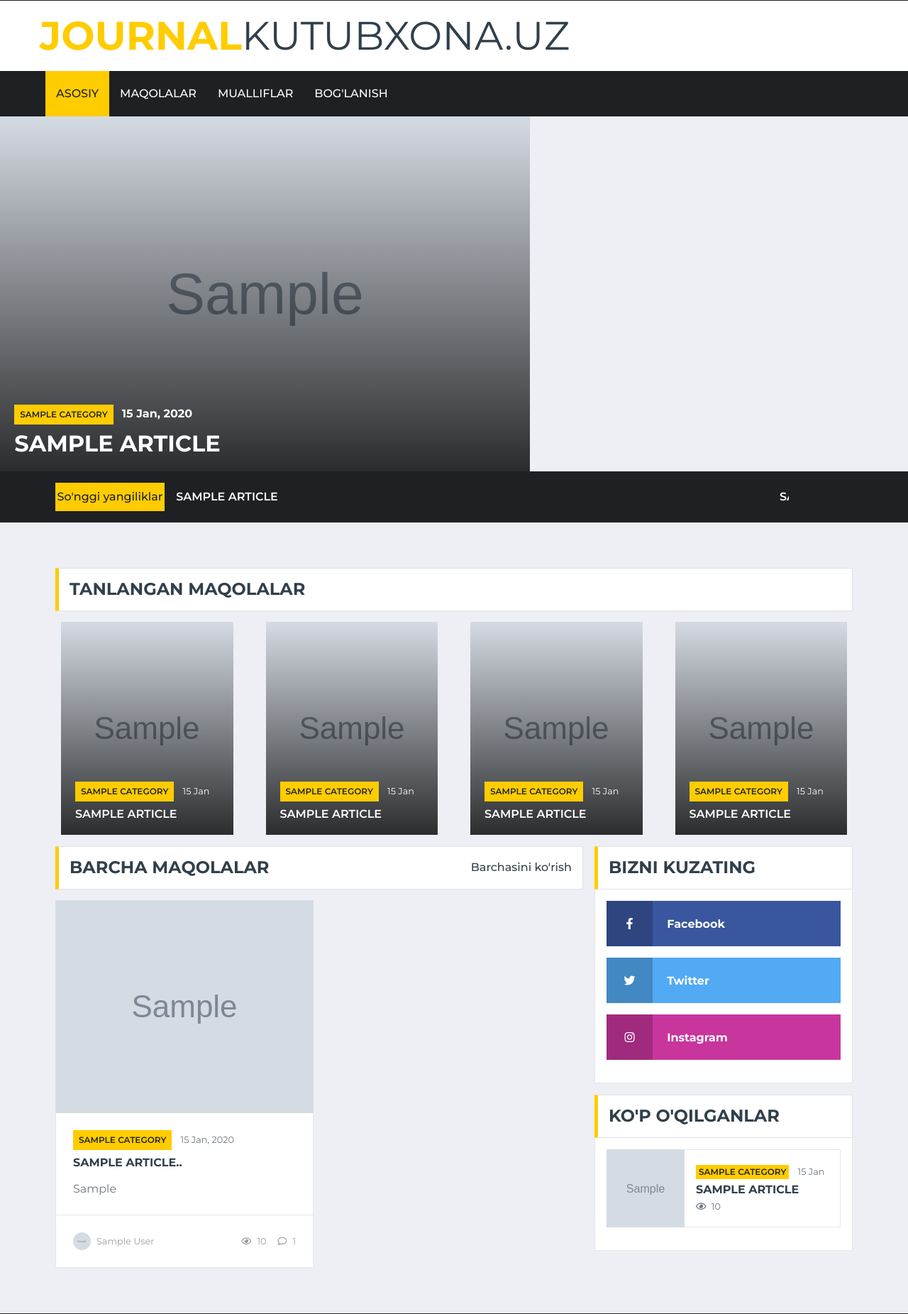
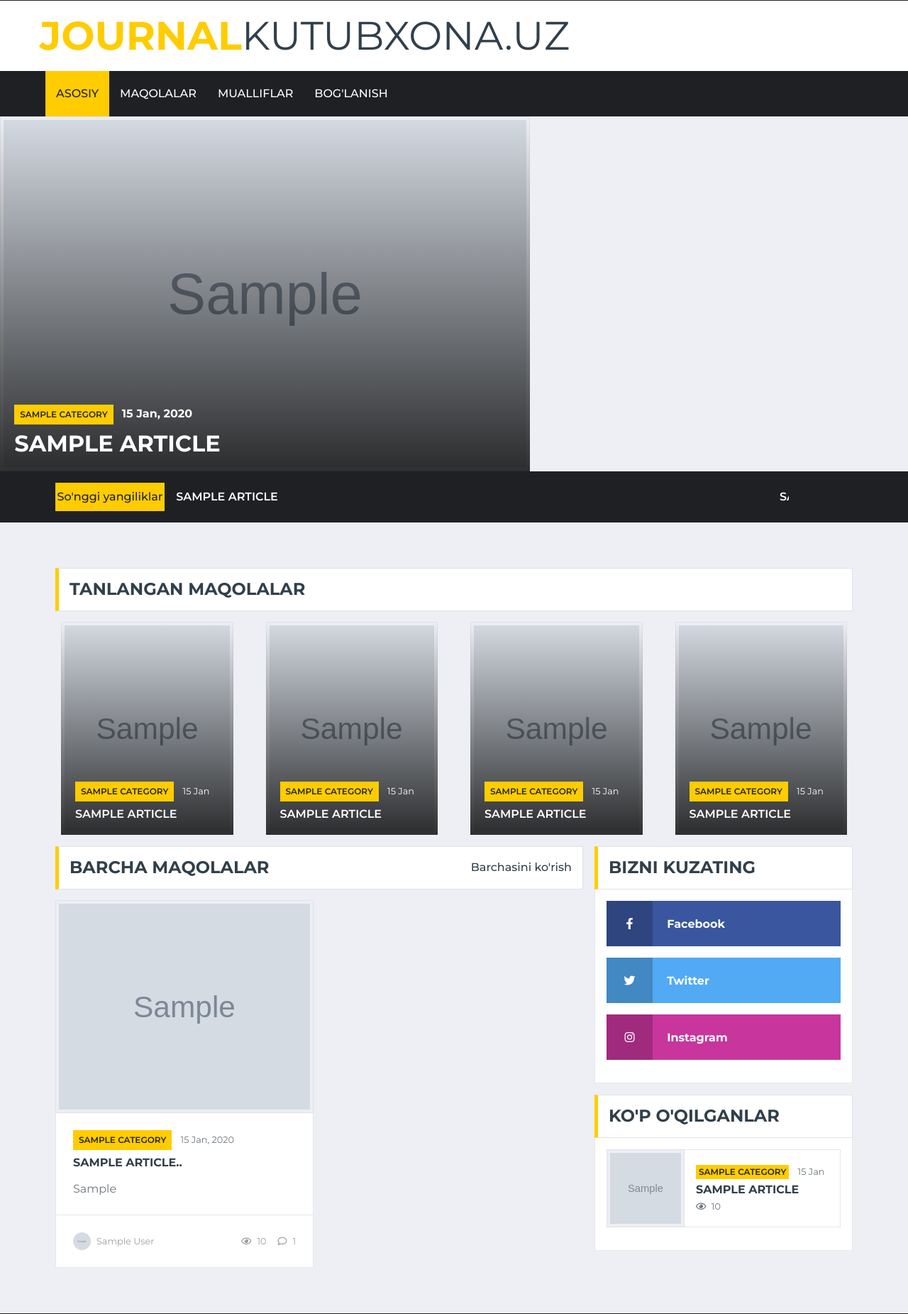
Before and after one commit to sodiqdevpython/journalkutubxona.uz, a Django app: page / in a window 1280 px wide. Shown: the part 39-1890 px from the top of the page at 71% size. Run offline with Django 4.2, Linux system fonts and the light colour scheme; tables that the repository leaves empty hold one stand-in row (values such as "Sample post"); grey boxes marked "Sample" are stand-in pictures; some libraries are stand-ins or nearby versions.

Commit message:
img-thubmnail

```diff
--- a/templates/index.html
+++ b/templates/index.html
@@ -67,9 +67,9 @@
                 {% for article in slider_articles %}
                 <div class="position-relative overflow-hidden h-500 img-zoom-container">
                     {% if article.cover_image %}
-                        <img class="img-fluid" src="{{ article.cover_image.url }}">
+                        <img class="img-thumbnail" src="{{ article.cover_image.url }}">
                     {% else %}
-                        <img class="img-fluid" src="{% static 'img/default-cover.jpg' %}">
+                        <img class="img-thumbnail" src="{% static 'img/default-cover.jpg' %}">
                     {% endif %}
                     <div class="overlay-gradient">
                         <div class="mb-2">
@@ -97,9 +97,9 @@
                 <div class="col-md-6 px-0">
                     <div class="position-relative overflow-hidden h-250 img-zoom-container" style="border: 1px solid rgba(255,255,255,0.1);">
                         {% if article.cover_image %}
-                            <img class="img-fluid" src="{{ article.cover_image.url }}">
+                            <img class="img-thumbnail" src="{{ article.cover_image.url }}">
                         {% else %}
-                            <img class="img-fluid" src="{% static 'img/default-small.jpg' %}">
+                            <img class="img-thumbnail" src="{% static 'img/default-small.jpg' %}">
                         {% endif %}
                         <div class="overlay-gradient" style="padding: 15px;">
                             <div class="mb-1">
@@ -152,9 +152,9 @@
             {% for article in featured_articles %}
             <div class="position-relative overflow-hidden h-300 img-zoom-container mx-2">
                 {% if article.cover_image %}
-                    <img class="img-fluid" src="{{ article.cover_image.url }}">
+                    <img class="img-thumbnail" src="{{ article.cover_image.url }}">
                 {% else %}
-                    <img class="img-fluid" src="{% static 'img/default-featured.jpg' %}">
+                    <img class="img-thumbnail" src="{% static 'img/default-featured.jpg' %}">
                 {% endif %}
                 <div class="overlay-gradient">
                     <div class="mb-2">
@@ -191,9 +191,9 @@
                         <div class="position-relative mb-3">
                             <div class="h-300 overflow-hidden img-zoom-container">
                                 {% if article.cover_image %}
-                                    <img class="img-fluid" src="{{ article.cover_image.url }}">
+                                    <img class="img-thumbnail" src="{{ article.cover_image.url }}">
                                 {% else %}
-                                    <img class="img-fluid" src="{% static 'img/default-news.jpg' %}">
+                                    <img class="img-thumbnail" src="{% static 'img/default-news.jpg' %}">
                                 {% endif %}
                             </div>
                             <div class="bg-white border border-top-0 p-4">
@@ -233,9 +233,9 @@
                         <div class="position-relative mb-3">
                             <div class="h-250 overflow-hidden img-zoom-container">
                                 {% if article.cover_image %}
-                                    <img class="img-fluid" src="{{ article.cover_image.url }}">
+                                    <img class="img-thumbnail" src="{{ article.cover_image.url }}">
                                 {% else %}
-                                    <img class="img-fluid" src="{% static 'img/default-news.jpg' %}">
+                                    <img class="img-thumbnail" src="{% static 'img/default-news.jpg' %}">
                                 {% endif %}
                             </div>
                             <div class="bg-white border border-top-0 p-4">
@@ -258,9 +258,9 @@
                         <div class="d-flex align-items-center bg-white mb-3" style="height: 110px;">
                             <div class="h-110" style="min-width: 110px; width: 110px;">
                                 {% if article.cover_image %}
-                                    <img class="img-fluid w-100 h-100" src="{{ article.cover_image.url }}" style="object-fit: cover;">
+                                    <img class="img-thumbnail w-100 h-100" src="{{ article.cover_image.url }}" style="object-fit: cover;">
                                 {% else %}
-                                    <img class="img-fluid w-100 h-100" src="{% static 'img/default-small.jpg' %}" style="object-fit: cover;">
+                                    <img class="img-thumbnail w-100 h-100" src="{% static 'img/default-small.jpg' %}" style="object-fit: cover;">
                                 {% endif %}
                             </div>
                             <div class="w-100 h-100 px-3 d-flex flex-column justify-content-center border border-left-0">
@@ -283,9 +283,9 @@
                         <div class="d-flex align-items-center bg-white mb-3" style="height: 110px;">
                             <div class="h-110" style="min-width: 110px; width: 110px;">
                                 {% if article.cover_image %}
-                                    <img class="img-fluid w-100 h-100" src="{{ article.cover_image.url }}" style="object-fit: cover;">
+                                    <img class="img-thumbnail w-100 h-100" src="{{ article.cover_image.url }}" style="object-fit: cover;">
                                 {% else %}
-                                    <img class="img-fluid w-100 h-100" src="{% static 'img/default-small.jpg' %}" style="object-fit: cover;">
+                                    <img class="img-thumbnail w-100 h-100" src="{% static 'img/default-small.jpg' %}" style="object-fit: cover;">
                                 {% endif %}
                             </div>
                             <div class="w-100 h-100 px-3 d-flex flex-column justify-content-center border border-left-0">
@@ -337,9 +337,9 @@
                         <div class="d-flex align-items-center bg-white mb-3" style="height: 110px;">
                             <div class="h-110" style="min-width: 110px; width: 110px;">
                                 {% if article.cover_image %}
-                                    <img class="img-fluid w-100 h-100" src="{{ article.cover_image.url }}" style="object-fit: cover;">
+                                    <img class="img-thumbnail w-100 h-100" src="{{ article.cover_image.url }}" style="object-fit: cover;">
                                 {% else %}
-                                    <img class="img-fluid w-100 h-100" src="{% static 'img/default-small.jpg' %}" style="object-fit: cover;">
+                                    <img class="img-thumbnail w-100 h-100" src="{% static 'img/default-small.jpg' %}" style="object-fit: cover;">
                                 {% endif %}
                             </div>
                             <div class="w-100 h-100 px-3 d-flex flex-column justify-content-center border border-left-0">
```
